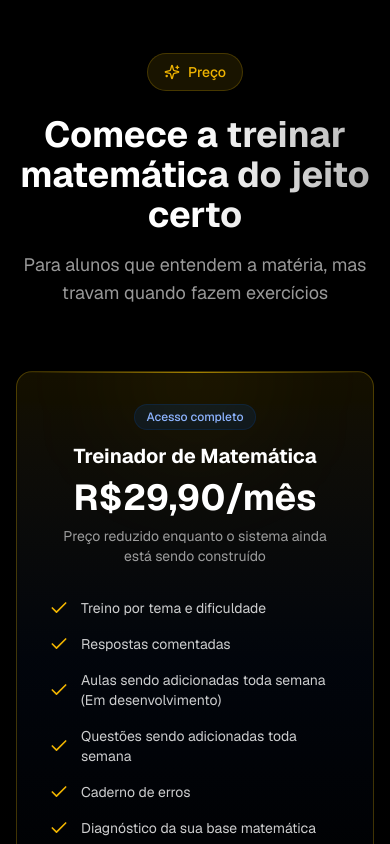
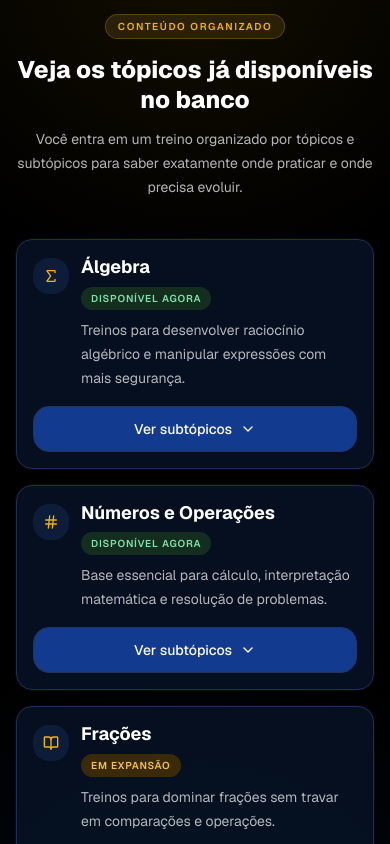
Before and after one commit to Alkaidai/cadeoxis-landing, a Next.js app in the folder template-sass-landing-page-main/: page / in a window 390 px wide. Shown: the part 6840-7684 px from the top of the page. Built offline with nearby package versions, Linux system fonts and the light colour scheme.

Commit message:
feat: seção de tópicos + mobile otimizado

```diff
--- a/template-sass-landing-page-main/app/page.tsx
+++ b/template-sass-landing-page-main/app/page.tsx
@@ -9,6 +9,7 @@ import { FAQSection } from "@/components/faq-section"
 import { PricingSection } from "@/components/pricing-section"
 import ProblemSection from "@/components/home/problem-section"
 import MethodSection from "@/components/home/method-section"
+import TopicsSection from "@/components/home/TopicsSection";
 
 export default function Home() {
   const [isScrolled, setIsScrolled] = useState(false)
@@ -241,6 +242,9 @@ export default function Home() {
         <section id="features">
           <Features />
         </section>
+        <section>
+          <TopicsSection />
+        </section>
 
         <section id="pricing">
           <PricingSection />
--- /dev/null
+++ b/template-sass-landing-page-main/components/home/TopicsSection.tsx
@@ -0,0 +1,176 @@
+"use client";
+
+import { useState } from "react";
+import { ChevronDown, ChevronUp, BookOpen, Sigma, Hash } from "lucide-react";
+
+type Topic = {
+  title: string;
+  description: string;
+  status: string;
+  icon: React.ReactNode;
+  subtopics: string[];
+};
+
+const topics: Topic[] = [
+  {
+    title: "Álgebra",
+    description:
+      "Treinos para desenvolver raciocínio algébrico e manipular expressões com mais segurança.",
+    status: "Disponível agora",
+    icon: <Sigma className="h-4 w-4 sm:h-5 sm:w-5" />,
+    subtopics: [
+      "Expressões algébricas",
+      "Valor numérico",
+      "Monômios",
+      "Polinômios",
+      "Produtos notáveis",
+      "Fatoração",
+      "Operações com monômios",
+      "Operações com polinômios",
+    ],
+  },
+  {
+    title: "Números e Operações",
+    description:
+      "Base essencial para cálculo, interpretação matemática e resolução de problemas.",
+    status: "Disponível agora",
+    icon: <Hash className="h-4 w-4 sm:h-5 sm:w-5" />,
+    subtopics: [
+      "Operações básicas",
+      "Expressões numéricas",
+      "Potenciação",
+      "Radiciação",
+      "Múltiplos e divisores",
+      "MMC e MDC",
+      "Razão e proporção",
+      "Regra de três",
+      "Sequências numéricas",
+      "Contagem",
+      "Aproximações e estimativas",
+    ],
+  },
+  {
+    title: "Frações",
+    description:
+      "Treinos para dominar frações sem travar em comparações e operações.",
+    status: "Em expansão",
+    icon: <BookOpen className="h-4 w-4 sm:h-5 sm:w-5" />,
+    subtopics: [
+      "Frações equivalentes",
+      "Simplificação de frações",
+      "Comparação de frações",
+      "Adição de frações",
+      "Subtração de frações",
+      "Multiplicação de frações",
+      "Divisão de frações",
+    ],
+  },
+];
+
+function TopicCard({ topic }: { topic: Topic }) {
+  const [open, setOpen] = useState(false);
+
+  const isAvailable = topic.status === "Disponível agora";
+
+  return (
+    <div className="rounded-2xl border border-[#1f2d5a] bg-[#071225]/85 p-4 shadow-[0_0_0_1px_rgba(255,196,0,0.04)] transition-all duration-300 hover:border-[#f4b400]/40 hover:shadow-[0_0_30px_rgba(244,180,0,0.08)] sm:p-6">
+      <div className="flex flex-col gap-4 sm:gap-5">
+        <div className="flex items-start gap-3">
+          <div className="mt-0.5 flex h-9 w-9 shrink-0 items-center justify-center rounded-xl bg-[#0d1c38] text-[#f4b400] sm:h-10 sm:w-10">
+            {topic.icon}
+          </div>
+
+          <div className="min-w-0 flex-1">
+            <div className="flex flex-col gap-2 sm:flex-row sm:flex-wrap sm:items-center sm:gap-3">
+              <h3 className="text-lg font-bold leading-tight text-white sm:text-xl">
+                {topic.title}
+              </h3>
+
+              <span
+                className={`inline-flex w-fit rounded-full px-2.5 py-1 text-[10px] font-semibold uppercase tracking-[0.08em] sm:px-3 sm:text-xs ${
+                  isAvailable
+                    ? "bg-[#132d1f] text-[#7ee2a8]"
+                    : "bg-[#3a2a09] text-[#f4c14f]"
+                }`}
+              >
+                {topic.status}
+              </span>
+            </div>
+
+            <p className="mt-2 text-sm leading-6 text-white/70 sm:mt-3 sm:text-sm">
+              {topic.description}
+            </p>
+          </div>
+        </div>
+
+        <div className="flex">
+          <button
+            onClick={() => setOpen(!open)}
+            className="inline-flex w-full items-center justify-center gap-2 rounded-xl border border-[#24345f] bg-[#0a1429] px-4 py-3 text-sm font-medium text-white/85 transition hover:border-[#f4b400]/50 hover:text-white sm:w-auto sm:rounded-full sm:px-4 sm:py-2"
+          >
+            {open ? "Ocultar subtópicos" : "Ver subtópicos"}
+            {open ? (
+              <ChevronUp className="h-4 w-4" />
+            ) : (
+              <ChevronDown className="h-4 w-4" />
+            )}
+          </button>
+        </div>
+      </div>
+
+      <div
+        className={`grid transition-all duration-300 ${
+          open ? "mt-4 grid-rows-[1fr] opacity-100 sm:mt-6" : "grid-rows-[0fr] opacity-0"
+        }`}
+      >
+        <div className="overflow-hidden">
+          <div className="grid grid-cols-1 gap-2 sm:grid-cols-2 sm:gap-3 lg:grid-cols-3">
+            {topic.subtopics.map((subtopic) => (
+              <div
+                key={subtopic}
+                className="rounded-xl border border-[#1b2a50] bg-[#0a1429] px-3 py-2.5 text-sm leading-5 text-white/85 sm:px-4 sm:py-3"
+              >
+                {subtopic}
+              </div>
+            ))}
+          </div>
+        </div>
+      </div>
+    </div>
+  );
+}
+
+export default function TopicsSection() {
+  return (
+    <section className="relative overflow-hidden bg-black px-4 py-14 sm:px-6 sm:py-20 md:px-10">
+      <div className="absolute inset-0 bg-[radial-gradient(circle_at_top,rgba(244,180,0,0.08),transparent_30%),radial-gradient(circle_at_bottom,rgba(1,74,173,0.14),transparent_35%)]" />
+
+      <div className="relative mx-auto max-w-6xl">
+        <div className="mx-auto mb-10 max-w-3xl text-center sm:mb-12">
+          <span className="inline-flex rounded-full border border-[#f4b400]/25 bg-[#2a2006] px-3 py-1 text-[10px] font-semibold uppercase tracking-[0.16em] text-[#f4b400] sm:px-4 sm:text-xs">
+            Conteúdo organizado
+          </span>
+
+          <h2 className="mt-4 text-2xl font-extrabold leading-tight text-white sm:mt-5 sm:text-3xl md:text-5xl">
+            Veja os tópicos já disponíveis no banco
+          </h2>
+
+          <p className="mt-3 text-sm leading-6 text-white/70 sm:mt-4 sm:text-base sm:leading-7 md:text-lg">
+            Você entra em um treino organizado por tópicos e subtópicos para
+            saber exatamente onde praticar e onde precisa evoluir.
+          </p>
+        </div>
+
+        <div className="grid gap-4 sm:gap-6">
+          {topics.map((topic) => (
+            <TopicCard key={topic.title} topic={topic} />
+          ))}
+        </div>
+
+        <p className="mt-6 text-center text-xs leading-5 text-white/55 sm:mt-8 sm:text-sm">
+          Novos tópicos e novas questões são adicionados continuamente.
+        </p>
+      </div>
+    </section>
+  );
+}
--- a/template-sass-landing-page-main/components/home/hero.tsx
+++ b/template-sass-landing-page-main/components/home/hero.tsx
@@ -4,6 +4,7 @@ import { motion } from "framer-motion"
 import { useEffect, useState } from "react"
 import { Badge } from "@/components/ui/badge"
 import { Sparkles } from "lucide-react"
+import TopicsSection from "@/components/home/TopicsSection";
 
 export default function Hero() {
   const [mounted, setMounted] = useState(false)
```
